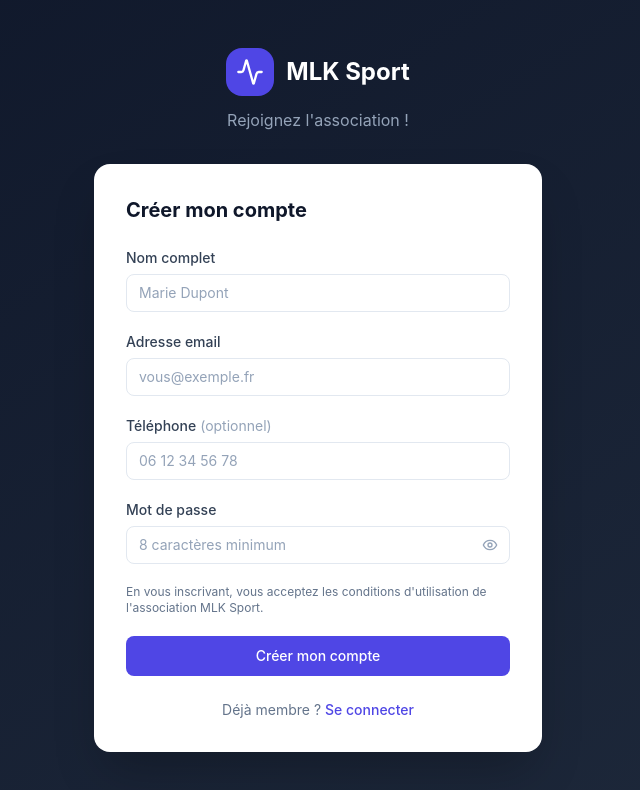
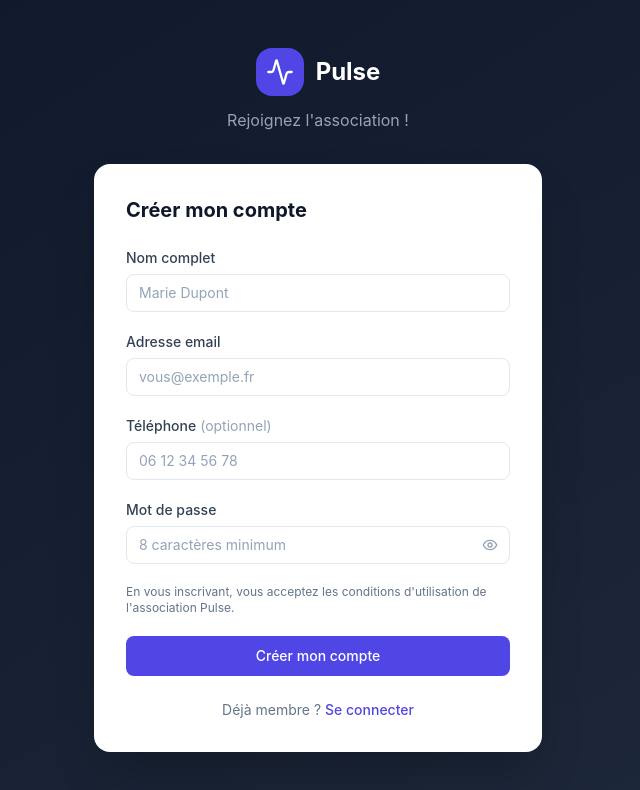
Before and after one commit to marievanhaecke/pulse, a Next.js app: page /inscription in a window 1280 px wide. Shown: the top 790 px of the page, without its empty margins (322-962 px from the left). Built offline with nearby package versions, Linux system fonts and the light colour scheme; no server answers.

Commit message:
Rename: sport-mlk -> Pulse

```diff
--- a/app/(auth)/inscription/page.tsx
+++ b/app/(auth)/inscription/page.tsx
@@ -64,7 +64,7 @@ export default function InscriptionPage() {
             <div className="w-12 h-12 bg-primary-600 rounded-2xl flex items-center justify-center">
               <Activity className="w-7 h-7 text-white" />
             </div>
-            <span className="text-2xl font-bold text-white">MLK Sport</span>
+            <span className="text-2xl font-bold text-white">Pulse</span>
           </Link>
           <p className="text-slate-400 mt-3">Rejoignez l&apos;association !</p>
         </div>
@@ -135,7 +135,7 @@ export default function InscriptionPage() {
             </div>
 
             <p className="text-xs text-slate-500">
-              En vous inscrivant, vous acceptez les conditions d&apos;utilisation de l&apos;association MLK Sport.
+              En vous inscrivant, vous acceptez les conditions d&apos;utilisation de l&apos;association Pulse.
             </p>
 
             <button type="submit" disabled={loading} className="btn-primary w-full py-2.5">
--- a/app/(auth)/login/page.tsx
+++ b/app/(auth)/login/page.tsx
@@ -41,7 +41,7 @@ export default function LoginPage() {
             <div className="w-12 h-12 bg-primary-600 rounded-2xl flex items-center justify-center">
               <Activity className="w-7 h-7 text-white" />
             </div>
-            <span className="text-2xl font-bold text-white">MLK Sport</span>
+            <span className="text-2xl font-bold text-white">Pulse</span>
           </Link>
           <p className="text-slate-400 mt-3">Bon retour parmi nous !</p>
         </div>
--- a/app/api/memberships/checkout/route.ts
+++ b/app/api/memberships/checkout/route.ts
@@ -37,7 +37,7 @@ export async function POST(req: NextRequest) {
         price_data: {
           currency: 'eur',
           product_data: {
-            name: 'Adhésion MLK Sport — À la séance',
+            name: 'Adhésion Pulse — À la séance',
             description: '1 séance de sport',
           },
           unit_amount: PRICES.session,
@@ -66,7 +66,7 @@ export async function POST(req: NextRequest) {
           interval: type === 'monthly' ? 'month' : 'year',
         },
         product_data: {
-          name: `Adhésion MLK Sport — ${type === 'monthly' ? 'Mensuelle' : 'Annuelle'}`,
+          name: `Adhésion Pulse — ${type === 'monthly' ? 'Mensuelle' : 'Annuelle'}`,
         },
       })
 
--- a/app/layout.tsx
+++ b/app/layout.tsx
@@ -3,8 +3,8 @@ import { Toaster } from 'sonner'
 import './globals.css'
 
 export const metadata: Metadata = {
-  title: 'MLK Sport',
-  description: 'Gestion des cours et adhésions MLK Sport',
+  title: 'Pulse',
+  description: 'Gestion des cours et adhésions Pulse',
   icons: { icon: '/favicon.ico' },
 }
 
--- a/app/page.tsx
+++ b/app/page.tsx
@@ -11,7 +11,7 @@ export default function LandingPage() {
             <div className="w-9 h-9 bg-primary-500 rounded-xl flex items-center justify-center">
               <Activity className="w-5 h-5 text-white" />
             </div>
-            <span className="text-xl font-bold text-white">MLK Sport</span>
+            <span className="text-xl font-bold text-white">Pulse</span>
           </div>
           <div className="flex items-center gap-3">
             <Link href="/login" className="text-sm text-slate-300 hover:text-white transition-colors">
@@ -36,7 +36,7 @@ export default function LandingPage() {
         </h1>
         <p className="text-xl text-slate-400 mb-10 max-w-2xl mx-auto">
           Planning en ligne, réservations faciles, cotisations en ligne.
-          MLK Sport, c&apos;est votre association connectée.
+          Pulse, c&apos;est votre association connectée.
         </p>
         <div className="flex flex-col sm:flex-row gap-4 justify-center">
           <Link href="/inscription" className="btn-primary btn-lg group">
@@ -134,7 +134,7 @@ export default function LandingPage() {
       {/* Footer */}
       <footer className="border-t border-white/10 py-8 text-center">
         <p className="text-slate-500 text-sm">
-          © {new Date().getFullYear()} MLK Sport · Association sportive
+          © {new Date().getFullYear()} Pulse · Association sportive
         </p>
       </footer>
     </div>
--- a/components/layout/Sidebar.tsx
+++ b/components/layout/Sidebar.tsx
@@ -58,7 +58,7 @@ export default function Sidebar({ profile }: SidebarProps) {
             <Activity className="w-5 h-5 text-white" />
           </div>
           <div>
-            <p className="font-bold text-slate-900 leading-tight">MLK Sport</p>
+            <p className="font-bold text-slate-900 leading-tight">Pulse</p>
             <p className="text-xs text-slate-400">Association sportive</p>
           </div>
         </Link>
--- a/package.json
+++ b/package.json
@@ -1,5 +1,5 @@
 {
-  "name": "sport-mlk",
+  "name": "pulse",
   "version": "0.1.0",
   "private": true,
   "scripts": {
```
Also changed, not shown: 2 other files (tests, documents, lock files or other folders).
